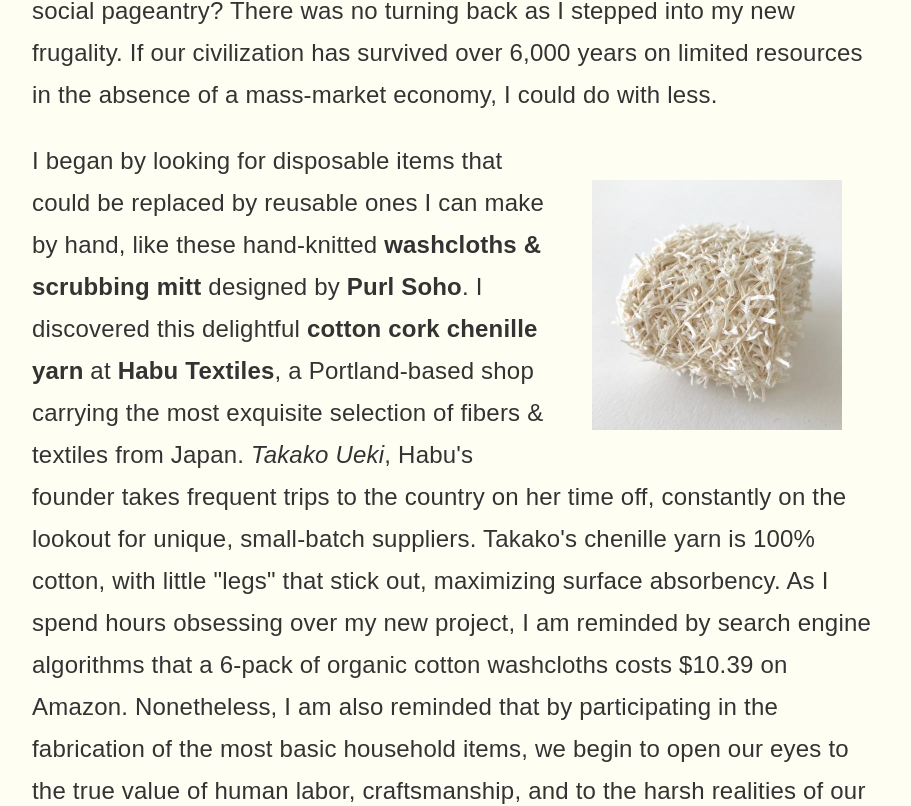
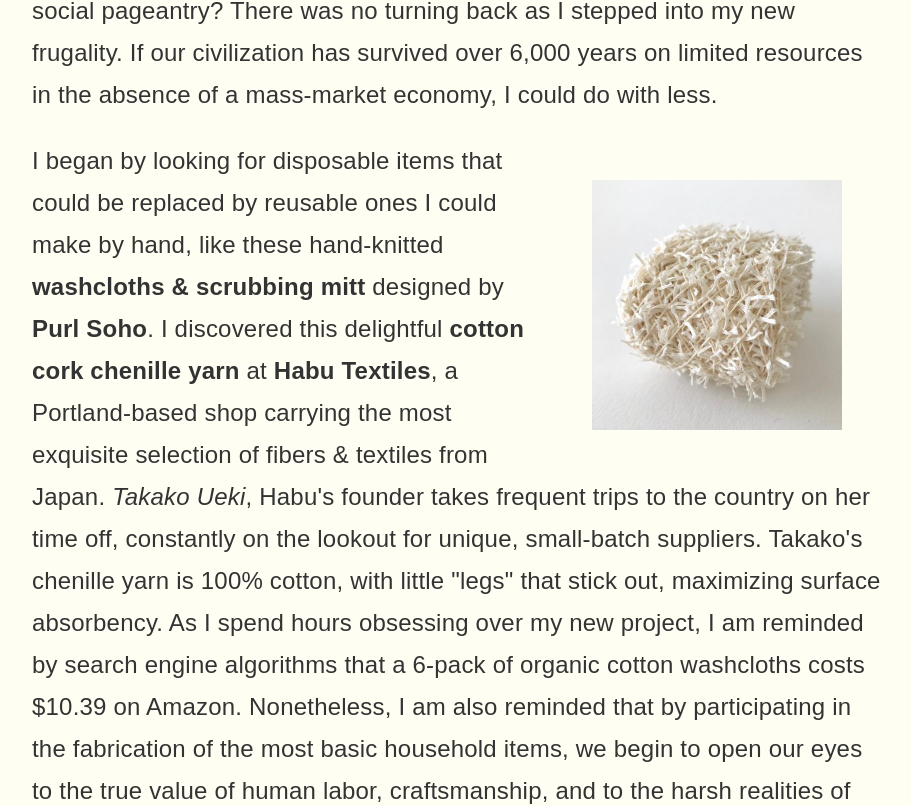
Before and after one commit to astridtong/astridtong.github.io, a plain HTML site: page hobby/index.html in a window 1280 px wide. Shown: the part 1098-1904 px from the top of the page, without its empty margins (183-1094 px from the left). Drawn offline with Linux system fonts and the light colour scheme; a web font is replaced by a local one.

Commit message:
Add files via upload

```diff
--- a/hobby/index.html
+++ b/hobby/index.html
@@ -74,7 +74,7 @@ The greatest gift this pandemic has given me is the luxury of time. Namely, the
 </p>
 <p>
 <img src="img/yarn-skein.jpeg" class="thumbnail" alt="Cotton Cork Chenille Yarn">
-I began by looking for disposable items that could be replaced by reusable ones I can make by hand, like these hand-knitted <b>washcloths & scrubbing mitt</b> designed by <b>Purl Soho</b>. I discovered this delightful <b>cotton cork chenille yarn</b> at <b>Habu Textiles</b>, a Portland-based shop carrying the most exquisite selection of fibers & textiles from Japan. <i>Takako Ueki</i>, Habu's founder takes frequent trips to the country on her time off, constantly on the lookout for unique, small-batch suppliers. Takako's chenille yarn is 100% cotton, with little "legs" that stick out, maximizing surface absorbency. As I spend hours obsessing over my new project, I am reminded by search engine algorithms that a 6-pack of organic cotton washcloths costs $10.39 on Amazon. Nonetheless, I am also reminded that by participating in the fabrication of the most basic household items, we begin to open our eyes to the true value of human labor, craftsmanship, and to the harsh realities of our consumer-based economy.
+I began by looking for disposable items that could be replaced by reusable ones I could make by hand, like these hand-knitted <b>washcloths & scrubbing mitt</b> designed by <b>Purl Soho</b>. I discovered this delightful <b>cotton cork chenille yarn</b> at <b>Habu Textiles</b>, a Portland-based shop carrying the most exquisite selection of fibers & textiles from Japan. <i>Takako Ueki</i>, Habu's founder takes frequent trips to the country on her time off, constantly on the lookout for unique, small-batch suppliers. Takako's chenille yarn is 100% cotton, with little "legs" that stick out, maximizing surface absorbency. As I spend hours obsessing over my new project, I am reminded by search engine algorithms that a 6-pack of organic cotton washcloths costs $10.39 on Amazon. Nonetheless, I am also reminded that by participating in the fabrication of the most basic household items, we begin to open our eyes to the true value of human labor, craftsmanship, and to the harsh realities of our consumer-based economy.
 </p>
 <p>
 <br><img src="img/cork-chenille-washcloths2.jpeg" class="hero">
```
